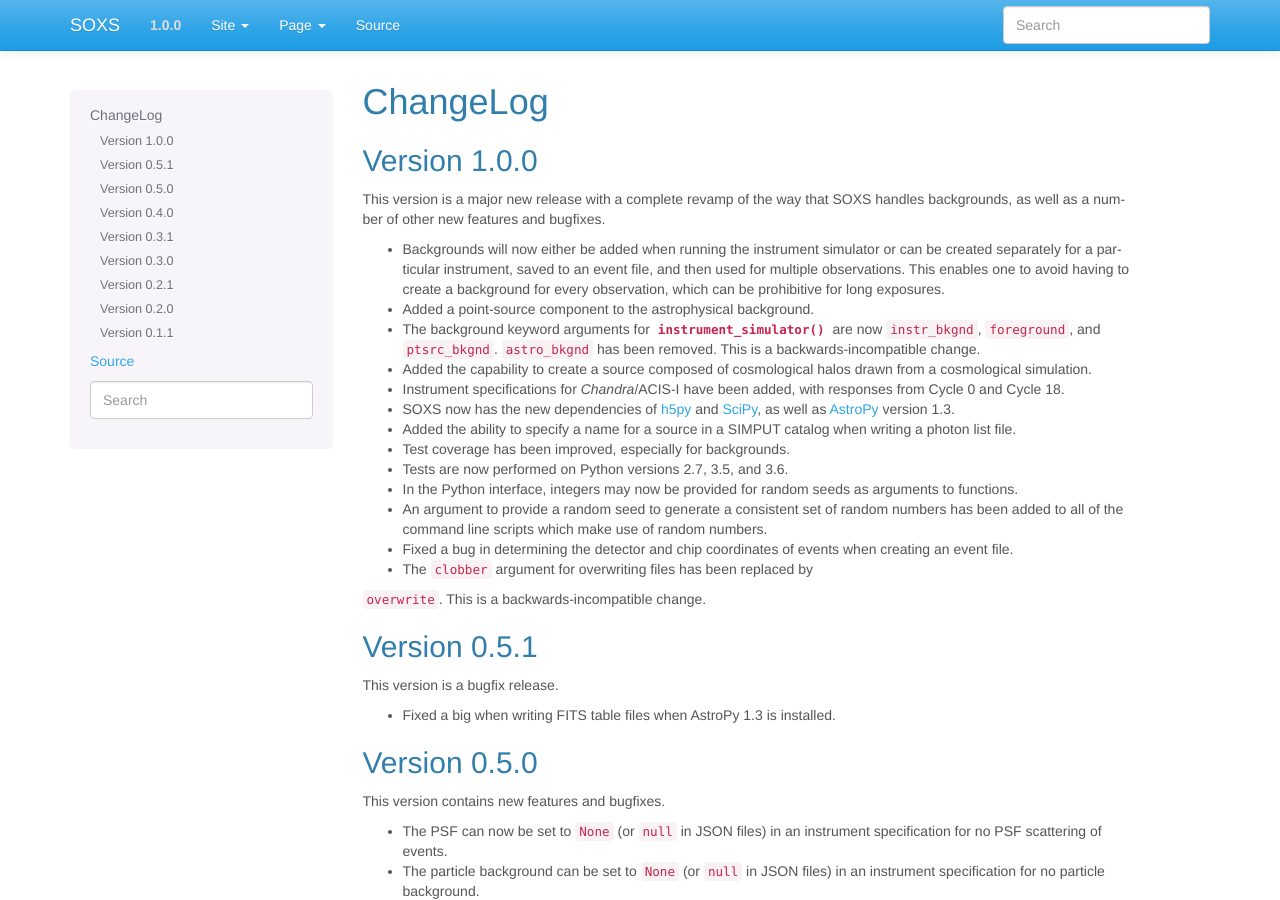
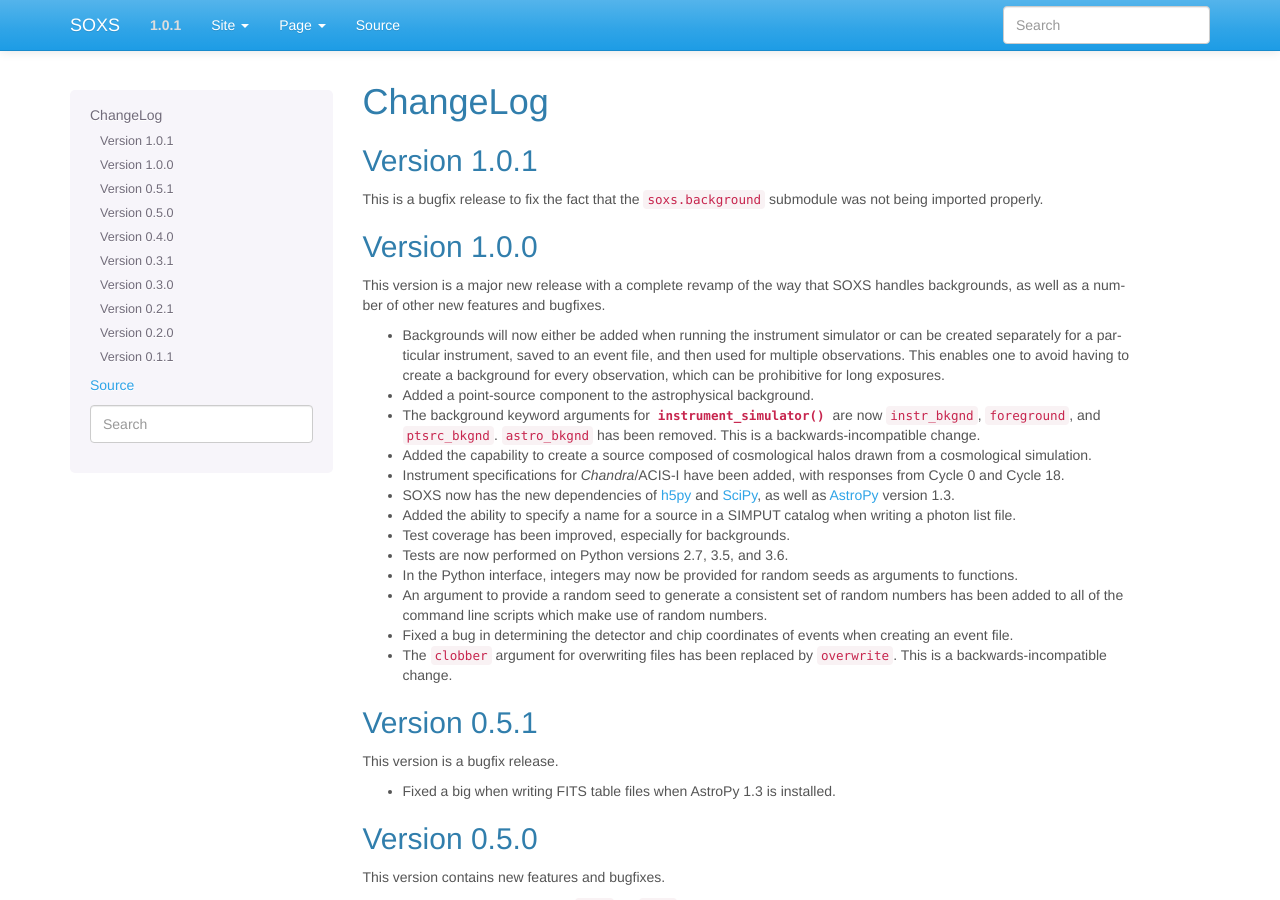
Before and after one commit to lynx-x-ray-observatory/soxs, a Sphinx documentation site: the page built from doc/source/changelog.rst, in a window 1280 px wide and 900 px high. Built offline with Sphinx 7.4.7, drawn with Linux system fonts in a browser that asks for light colours; some of the changed text lies outside the part shown.

Commit message:
Make sure that we can find all the subpackages. Version bump.

```diff
--- a/doc/source/changelog.rst
+++ b/doc/source/changelog.rst
@@ -2,6 +2,12 @@
 
 ChangeLog
 =========
+
+Version 1.0.1
+-------------
+
+This is a bugfix release to fix the fact that the ``soxs.background`` submodule
+was not being imported properly.
 
 Version 1.0.0
 -------------
@@ -38,7 +44,7 @@
 * Fixed a bug in determining the detector and chip coordinates of events when
   creating an event file.
 * The ``clobber`` argument for overwriting files has been replaced by
-``overwrite``. This is a backwards-incompatible change.
+  ``overwrite``. This is a backwards-incompatible change.
 
 Version 0.5.1
 -------------
--- a/doc/source/conf.py
+++ b/doc/source/conf.py
@@ -71,7 +71,7 @@
 
 # General information about the project.
 project = 'SOXS'
-copyright = '2017, X-ray Surveyor Science Support Office'
+copyright = '2017, Lynx Science Support Office'
 author = 'John ZuHone'
 
 # The version info for the project you're documenting, acts as replacement for
@@ -79,8 +79,8 @@
 # built documents.
 #
 
-release = "1.0.0"
-version = "1.0.0"
+release = "1.0.1"
+version = "1.0.1"
 
 # The language for content autogenerated by Sphinx. Refer to documentation
 # for a list of supported languages.
--- a/doc/source/index.rst
+++ b/doc/source/index.rst
@@ -67,7 +67,7 @@
 Current Version
 ---------------
 
-The current stable version is 1.0.0. See the :ref:`changelog` for details on changes from previous
+The current stable version is 1.0.1. See the :ref:`changelog` for details on changes from previous
 versions.
 
 Documentation Contents
--- a/setup.py
+++ b/setup.py
@@ -1,5 +1,5 @@
 #!/usr/bin/env python
-from setuptools import setup
+from setuptools import setup, find_packages
 from setuptools.extension import Extension
 import numpy as np
 import glob
@@ -13,8 +13,8 @@
               include_dirs=[np.get_include()])]
 
 setup(name='soxs',
-      packages=['soxs'],
-      version="1.0.0",
+      packages=find_packages(),
+      version="1.0.1",
       description='Simulated Observations with X-ray Surveyor',
       author='John ZuHone',
       author_email='john.zuhone@cfa.harvard.edu',
--- a/soxs/__init__.py
+++ b/soxs/__init__.py
@@ -1,4 +1,4 @@
-__version__ = "1.0.0"
+__version__ = "1.0.1"
 
 from soxs.simput import \
     write_photon_list, \
```
